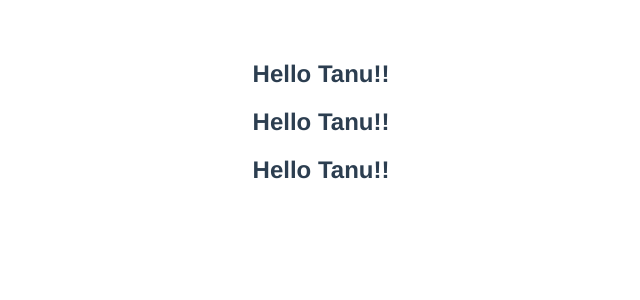
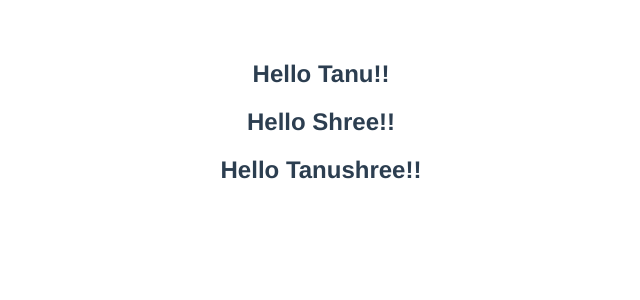
Before and after one commit to tanuuu18/Learning-Vue.js-3, a Vue app in the folder hello-world/: page / in a window 1280 px wide. Shown: the top 300 px of the page, without its empty margins (319-959 px from the left). Built offline with nearby package versions, Linux system fonts and the light colour scheme.

Commit message:
30. Component Props

```diff
--- a/hello-world/src/components/Greet.vue
+++ b/hello-world/src/components/Greet.vue
@@ -1,8 +1,9 @@
 <template>
-  <h2>Hello Tanu!!</h2>
+  <h2>Hello {{ name }}!!</h2>
 </template>
 <script>
 export default {
   name: "Greet",
+  props: ["name"],
 };
 </script>
```
